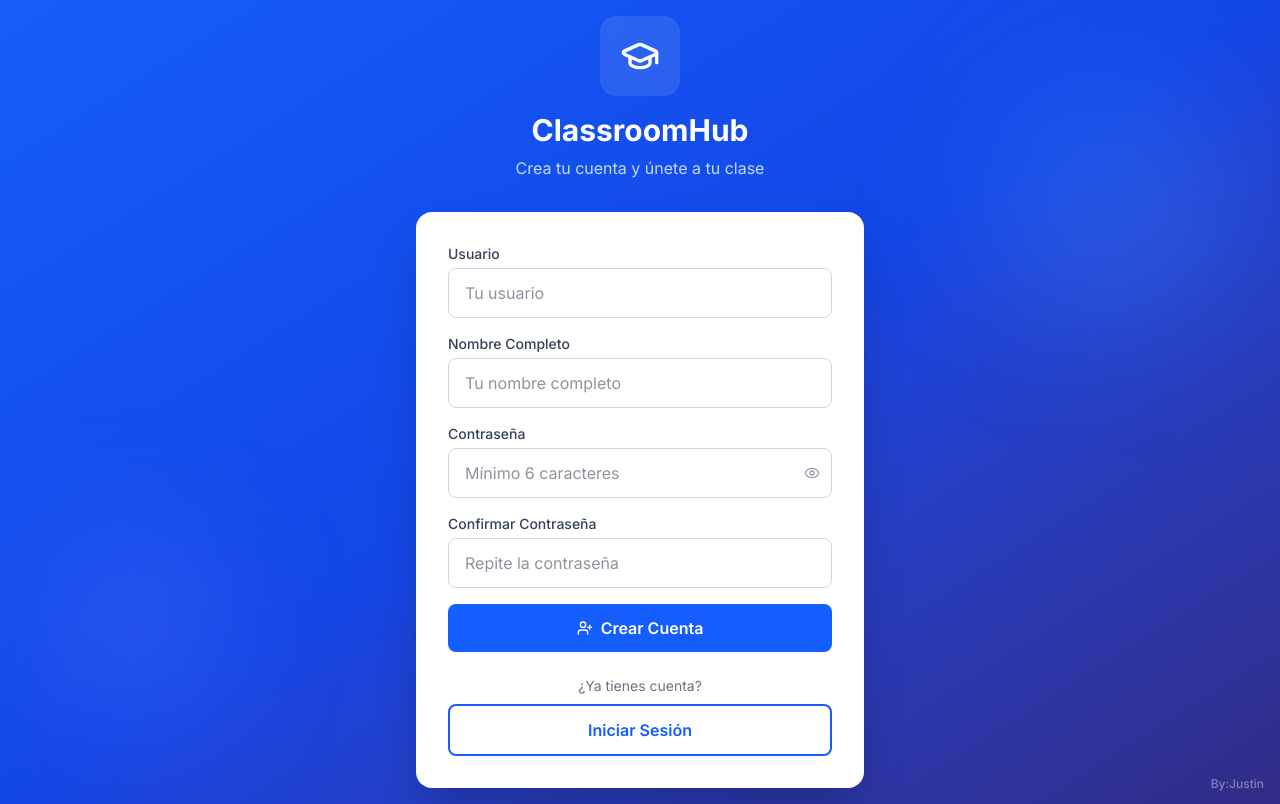
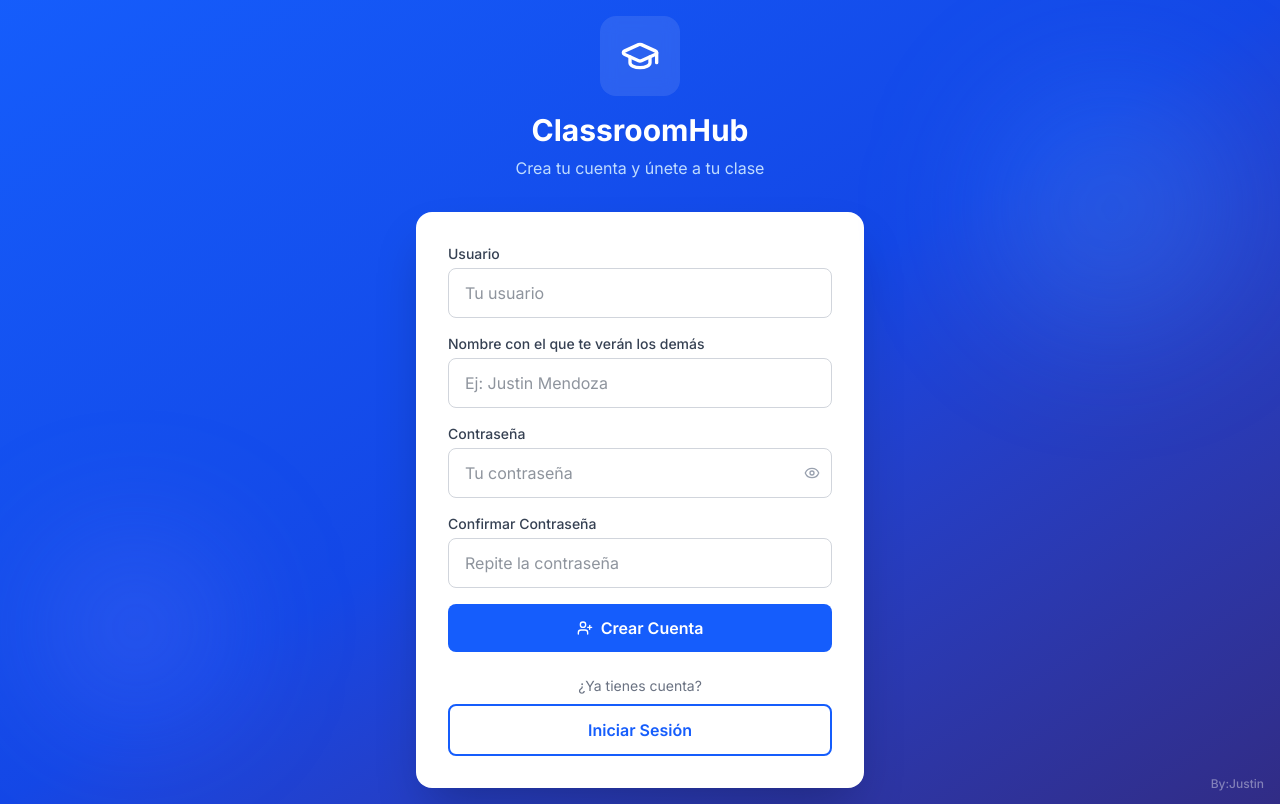
Before and after one commit to prubsjus-stack/classroomhub-, a React (Vite) app: page /register in a window 1280 px wide. Built offline with nearby package versions, Linux system fonts and the light colour scheme.

Commit message:
Remove password min length, rename field label

```diff
--- a/src/pages/RegisterPage.tsx
+++ b/src/pages/RegisterPage.tsx
@@ -18,10 +18,6 @@ export default function RegisterPage() {
     setError('')
     if (password !== confirmPassword) {
       setError('Las contraseñas no coinciden')
-      return
-    }
-    if (password.length < 6) {
-      setError('La contraseña debe tener al menos 6 caracteres')
       return
     }
     setLoading(true)
@@ -67,13 +63,13 @@ export default function RegisterPage() {
             </div>
 
             <div>
-              <label className="block text-sm font-medium text-gray-700 dark:text-gray-300 mb-1">Nombre Completo</label>
+              <label className="block text-sm font-medium text-gray-700 dark:text-gray-300 mb-1">Nombre con el que te verán los demás</label>
               <input
                 type="text"
                 value={fullName}
                 onChange={(e) => setFullName(e.target.value)}
                 className="w-full px-4 py-3 border border-gray-300 dark:border-gray-600 rounded-lg bg-transparent focus:ring-2 focus:ring-blue-500 focus:border-transparent outline-none transition dark:text-white"
-                placeholder="Tu nombre completo"
+                placeholder="Ej: Justin Mendoza"
               />
             </div>
 
@@ -85,7 +81,7 @@ export default function RegisterPage() {
                   value={password}
                   onChange={(e) => setPassword(e.target.value)}
                   className="w-full px-4 py-3 pr-10 border border-gray-300 dark:border-gray-600 rounded-lg bg-transparent focus:ring-2 focus:ring-blue-500 focus:border-transparent outline-none transition dark:text-white"
-                  placeholder="Mínimo 6 caracteres"
+                  placeholder="Tu contraseña"
                 />
                 <button type="button" onClick={() => setShowPassword(!showPassword)} className="absolute right-3 top-1/2 -translate-y-1/2 text-gray-400 hover:text-gray-600">
                   {showPassword ? <EyeOff className="w-4 h-4" /> : <Eye className="w-4 h-4" />}
```
Also changed, not shown: 4 other files (tests, documents, lock files or other folders).
